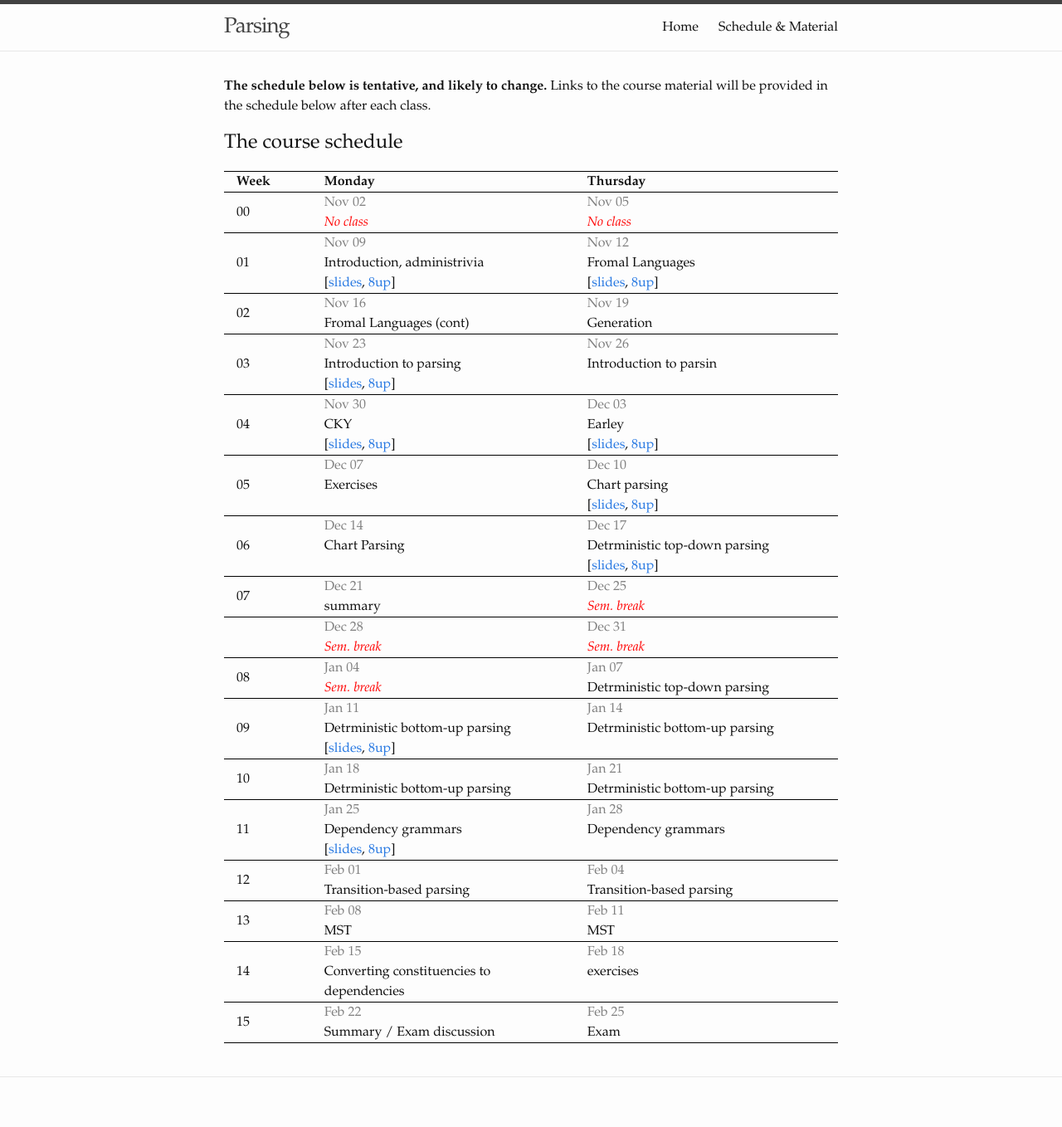
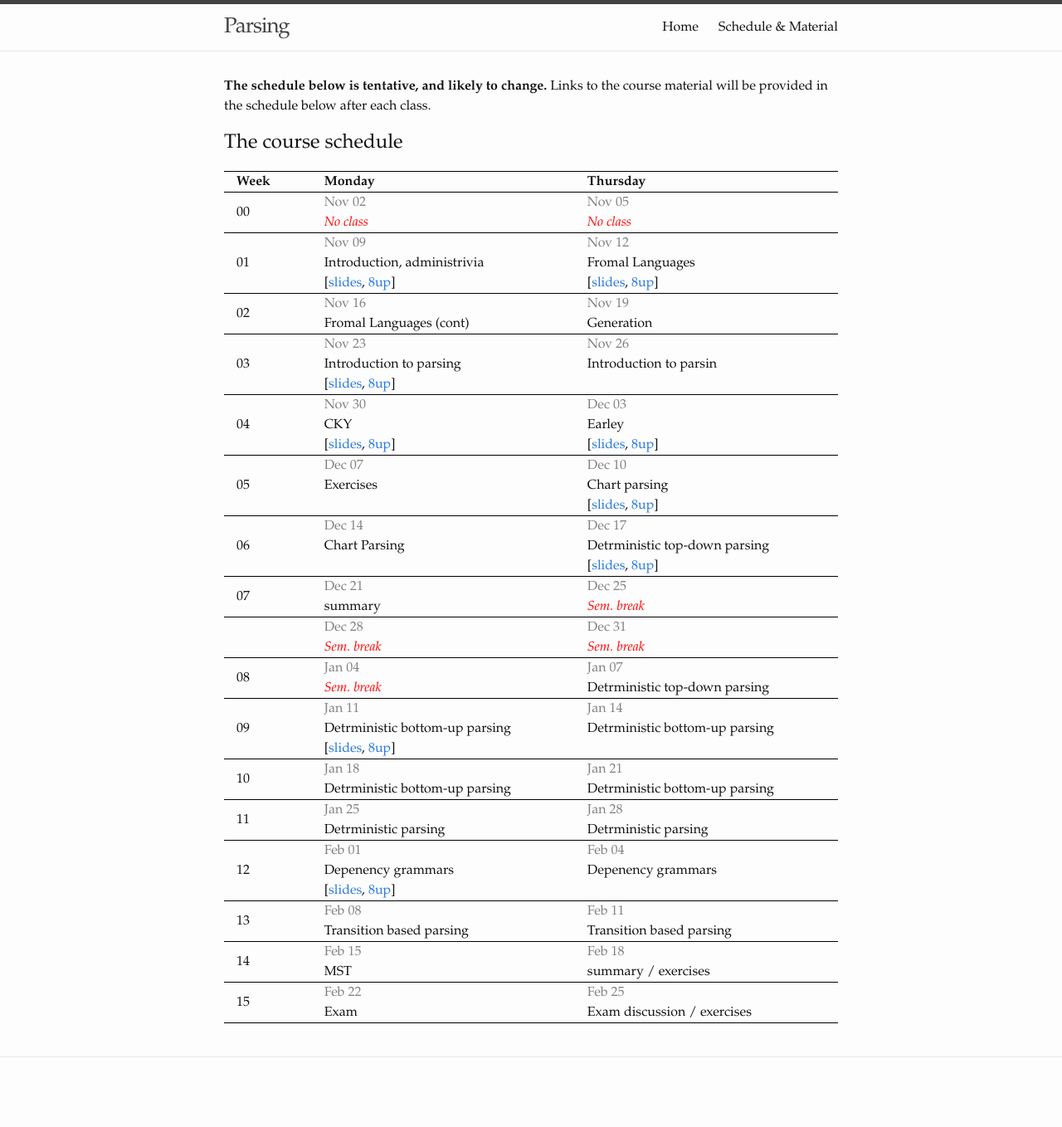
Before and after one commit to iscl-parsing2020/iscl-parsing2020.github.io, a Jekyll site: the page built from lectures.md, in a window 1280 px wide. Shown: the whole page at 83% size. Built offline with Jekyll 4.4.1, drawn with Linux system fonts in a browser that asks for light colours; after the commit the page ends 1334 px from its top, so only the background shows below that.

Commit message:
Update schedule.

```diff
--- a/_data/schedule.yml
+++ b/_data/schedule.yml
@@ -95,33 +95,33 @@
 - week: "11"
   dates:
     Jan 25:
-      topic: Dependency grammars
+      topic: Detrministic parsing
+    Jan 28:
+      topic: Detrministic parsing
+- week: "12"
+  dates:
+    Feb 01:
+      topic: Depenency grammars
       links:
         slides: slides/pcfg-parsing.pdf
         8up: slides/pcfg-parsing-handout.pdf
-    Jan 28:
-      topic: Dependency grammars
-- week: "12"
-  dates:
-    Feb 01:
-      topic: Transition-based parsing
     Feb 04:
-      topic: Transition-based parsing
+      topic: Depenency grammars
 - week: "13"
   dates:
     Feb 08:
-      topic: MST
+      topic: Transition based parsing
     Feb 11:
-      topic: MST
+      topic: Transition based parsing
 - week: "14"
   dates:
     Feb 15:
-      topic: Converting constituencies to dependencies
+      topic: MST
     Feb 18:
-      topic: exercises
+      topic: summary / exercises
 - week: "15"
   dates:
     Feb 22:
-      topic: Summary / Exam discussion
+      topic: Exam
     Feb 25:
-      topic: Exam
+      topic: Exam discussion / exercises
```
